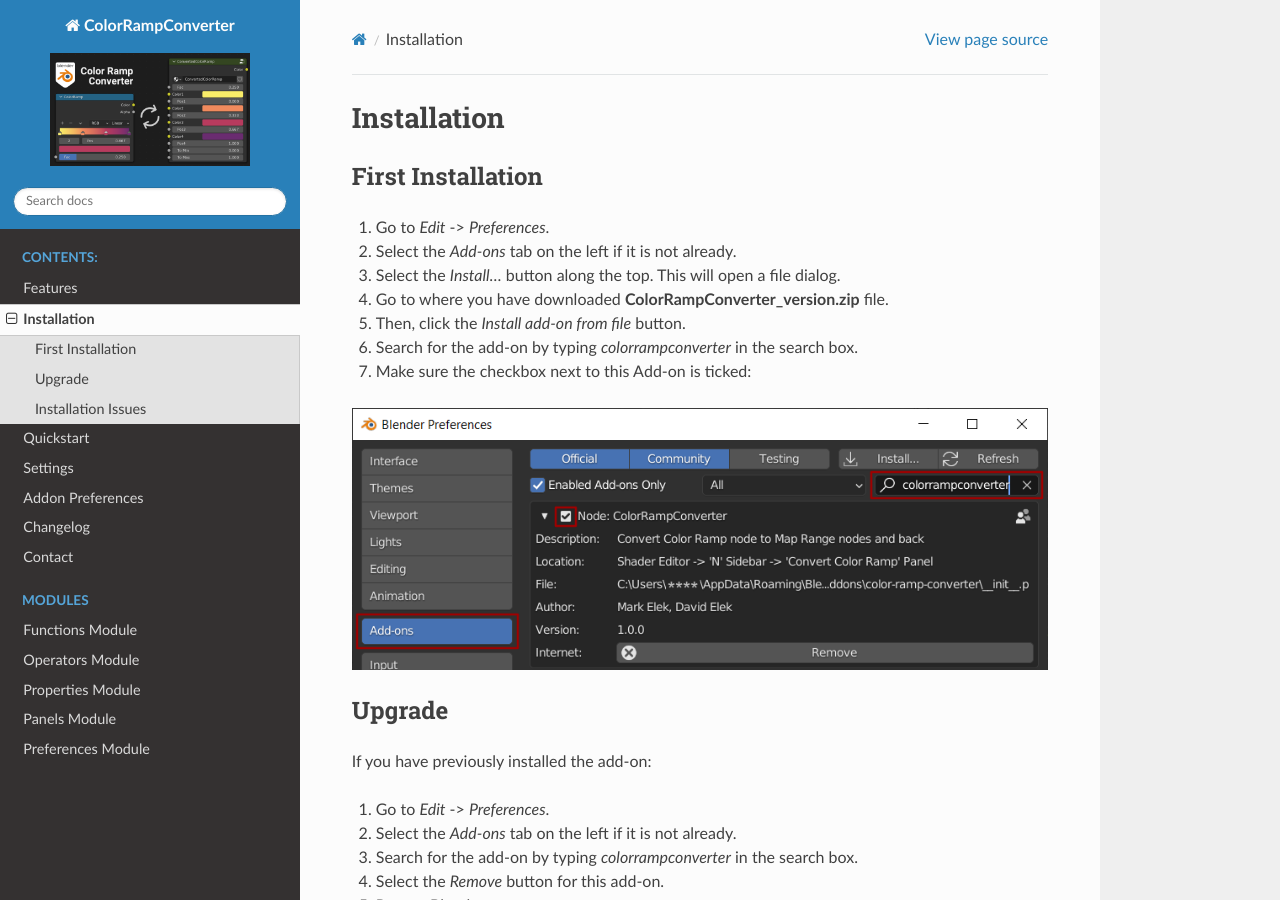
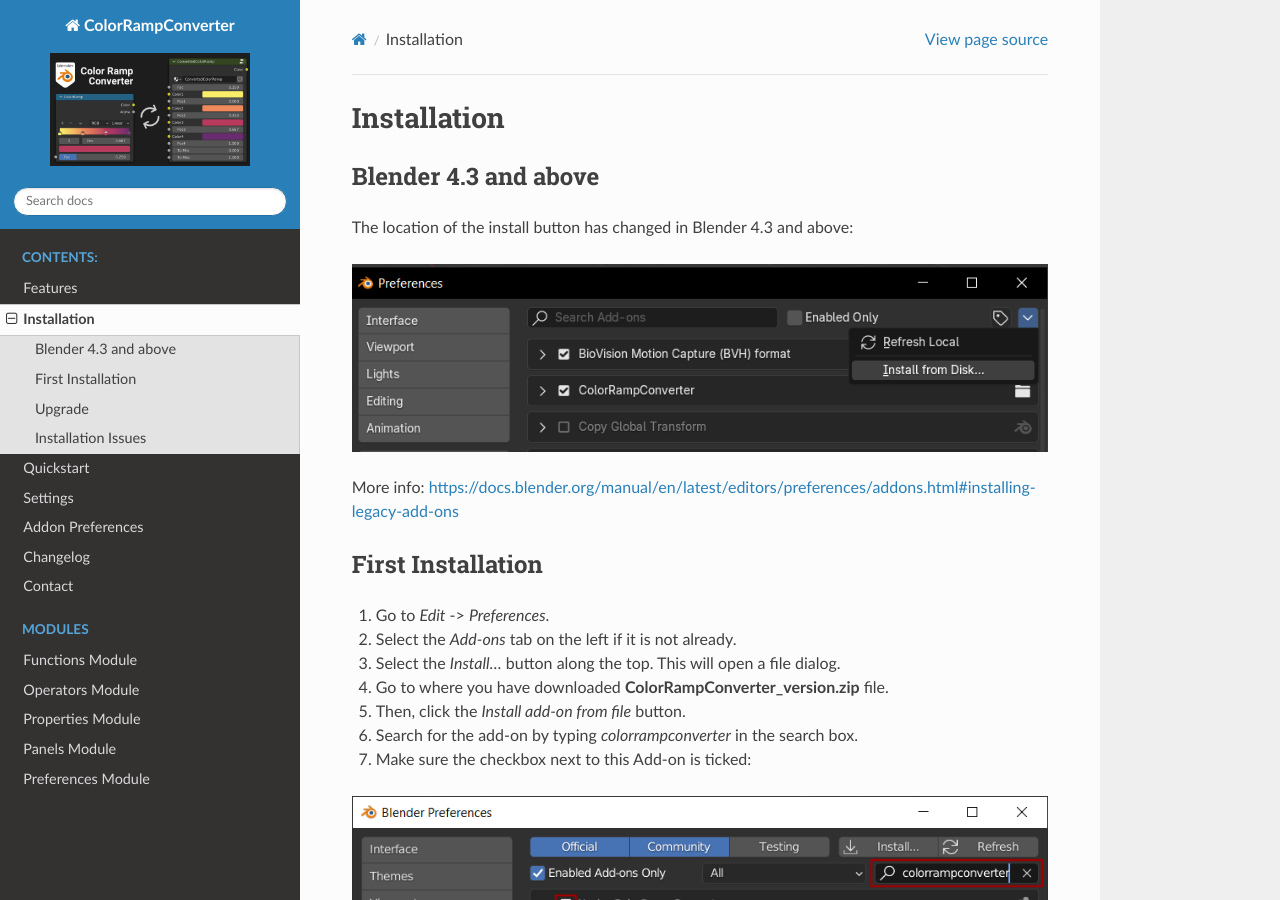
Before and after one commit to markelekdotcom/color-ramp-converter, a Sphinx documentation site: the page built from docs/installation.rst, in a window 1280 px wide and 900 px high. Built offline with Sphinx 7.4.7 and the Read the Docs theme 3.1.0, drawn with Linux system fonts in a browser that asks for light colours.

Commit message:
Update: installation.rst
Add info about the new  addon install button location in Blender 4.3.

```diff
--- a/docs/installation.rst
+++ b/docs/installation.rst
@@ -1,6 +1,17 @@
 #############
 Installation
 #############
+
+Blender 4.3 and above
+----------------------
+
+The location of the install button has changed in Blender 4.3 and above:
+
+.. image:: images/new_install_button.png
+  :alt: ColorRampConverter New Install Button
+
+More info:
+https://docs.blender.org/manual/en/latest/editors/preferences/addons.html#installing-legacy-add-ons
 
 First Installation
 ------------------
@@ -14,7 +25,7 @@
 #. Make sure the checkbox next to this Add-on is ticked:
 
 .. image:: images/preferences_install.png
-  :alt: ColorRampConverter Installed
+  :alt: ColorRampConverter Install
 
 Upgrade
 -------
```
Also changed, not shown: other parts of docs/installation.rst (+1 -1 lines), docs/images/new_install_button.png (added).
